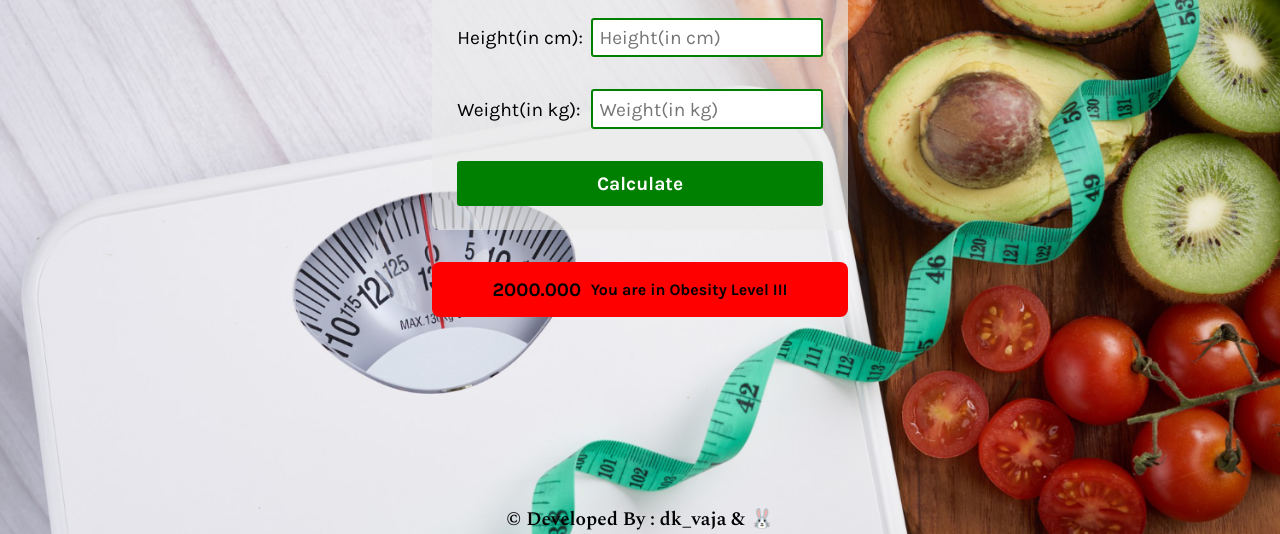
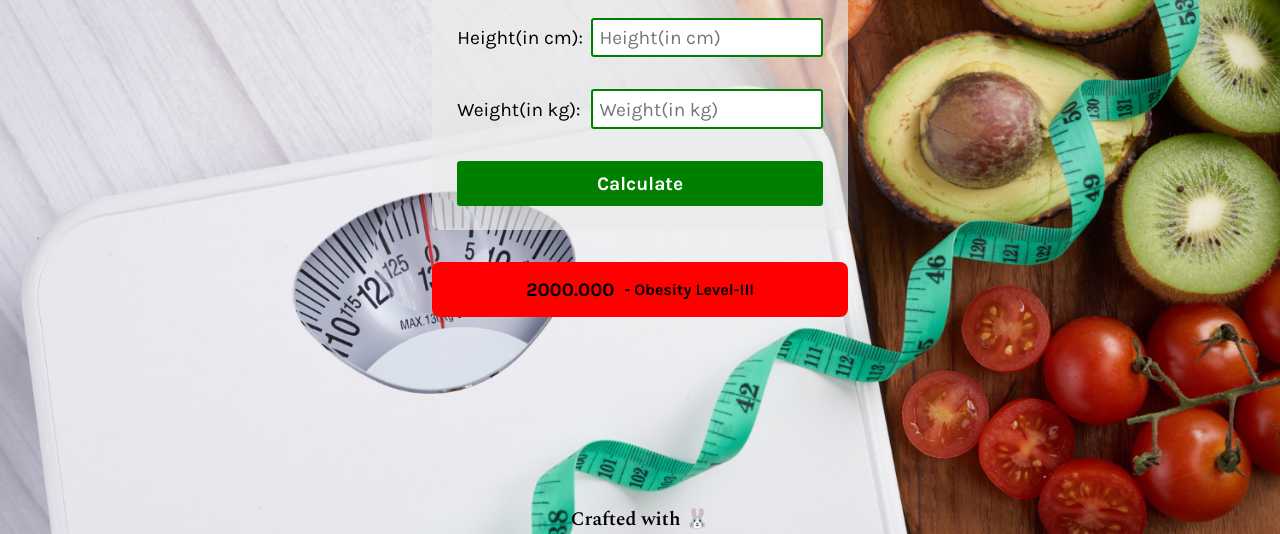
Before and after one commit to dkvaja/BMI_Calculator, a plain HTML site: page index.html in a window 1280 px wide. Both pictures are taken after typing "5", "5" into the empty fields and a click on the input "Calculate". Shown: the part 266-800 px from the top of the page. Drawn offline with nearby package versions, Linux system fonts and the light colour scheme.

Commit message:
change footer text and fix bug

```diff
--- a/index.html
+++ b/index.html
@@ -56,7 +56,7 @@
           <p id="result_Text">Enter the above details for BMI 😃</p>
         </div>
       </div>
-      <footer class="bold">&copy; Developed By : dk_vaja & 🐰</footer>
+      <footer class="bold">Crafted with 🐰</footer>
     </section>
   </body>
 </html>
--- a/script.js
+++ b/script.js
@@ -2,7 +2,7 @@
 
 const setter = (Text, bmi, colorCode) => {
     document.getElementById('result').style.backgroundColor = colorCode;
-    document.getElementById('result_Text').innerText = `You are in ${Text}`;
+    document.getElementById('result_Text').innerText = ` - ${Text}`;
     document.getElementById('bmi_num').innerHTML = `${bmi} &nbsp;`;
 }
 const calculateBmi = (event) => {
@@ -19,9 +19,9 @@ const calculateBmi = (event) => {
         if (BMI < 18.5) setter('Underweight', BMI, '#01b0f1');
         else if (BMI >= 18.5 && BMI <= 24.9) setter('Normal Weight', BMI, '#91d14f');
         else if (BMI > 25 && BMI <= 29.9) setter('Overweight', BMI, '#feff05');
-        else if (BMI > 30 && BMI <= 34.9) setter('Obesity Level I', BMI, "#f99301");
-        else if (BMI > 35 && BMI <= 39.9) setter('Obesity Level II', BMI, '#ff6767');
-        else if (BMI >= 40) setter('Obesity Level III', BMI, 'red');
+        else if (BMI > 30 && BMI <= 34.9) setter('Obesity Level-I', BMI, "#f99301");
+        else if (BMI > 35 && BMI <= 39.9) setter('Obesity Level-II', BMI, '#ff6767');
+        else if (BMI >= 40) setter('Obesity Level-III', BMI, 'red');
 
         // clean up code
         height.value = weight.value = '';
```
